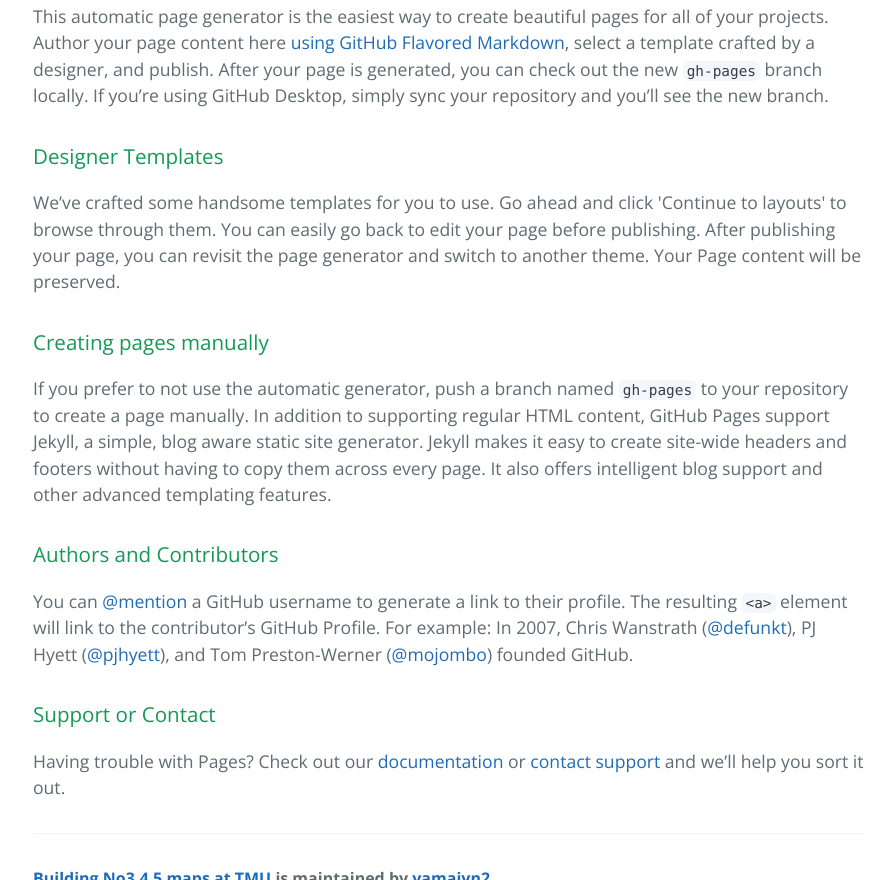
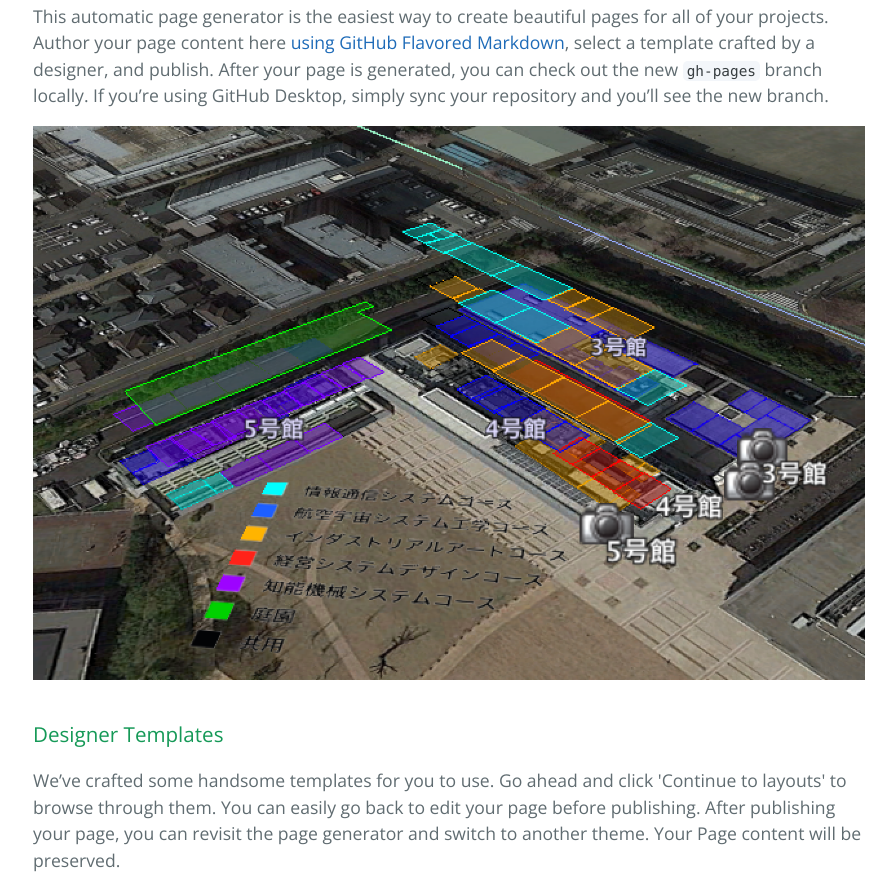
Before and after one commit to yamajyn2/BuildingNo3.4.5Map_TMU, a plain HTML site: page index.html in a window 1280 px wide. Shown: the part 736-1616 px from the top of the page, without its empty margins (191-1087 px from the left). Drawn offline with nearby package versions, Linux system fonts and the light colour scheme.

Commit message:
Update index.html

```diff
--- a/index.html
+++ b/index.html
@@ -25,6 +25,8 @@
 <img src = "https://github.com/yamajyn2/Octcat/blob/master/Octcat.png?raw=true">
 
 <p>This automatic page generator is the easiest way to create beautiful pages for all of your projects. Author your page content here <a href="https://guides.github.com/features/mastering-markdown/">using GitHub Flavored Markdown</a>, select a template crafted by a designer, and publish. After your page is generated, you can check out the new <code>gh-pages</code> branch locally. If you’re using GitHub Desktop, simply sync your repository and you’ll see the new branch.</p>
+
+<img src ="https://github.com/yamajyn2/BuildingNo3.4.5Map_TMU/blob/gh-pages/スクリーンショット%202016-06-03%2017.28.26.png?raw=true">
 
 <h3>
 <a id="designer-templates" class="anchor" href="#designer-templates" aria-hidden="true"><span aria-hidden="true" class="octicon octicon-link"></span></a>Designer Templates</h3>
```
